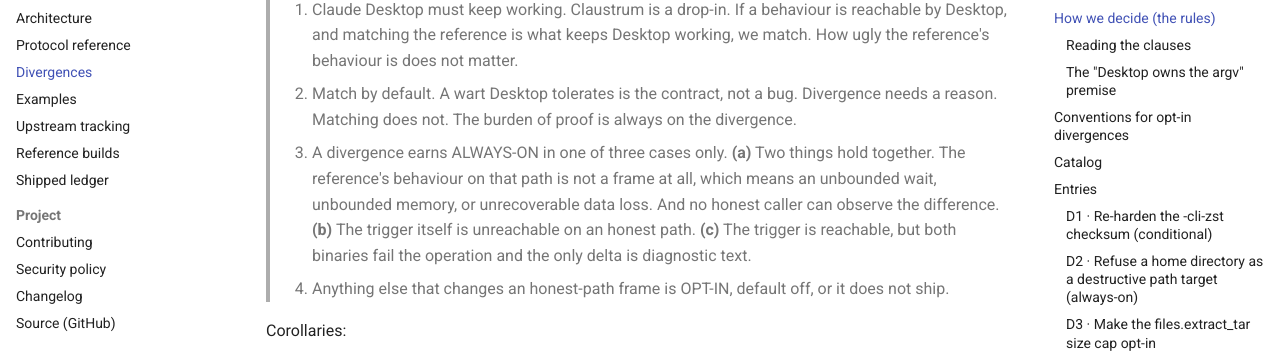
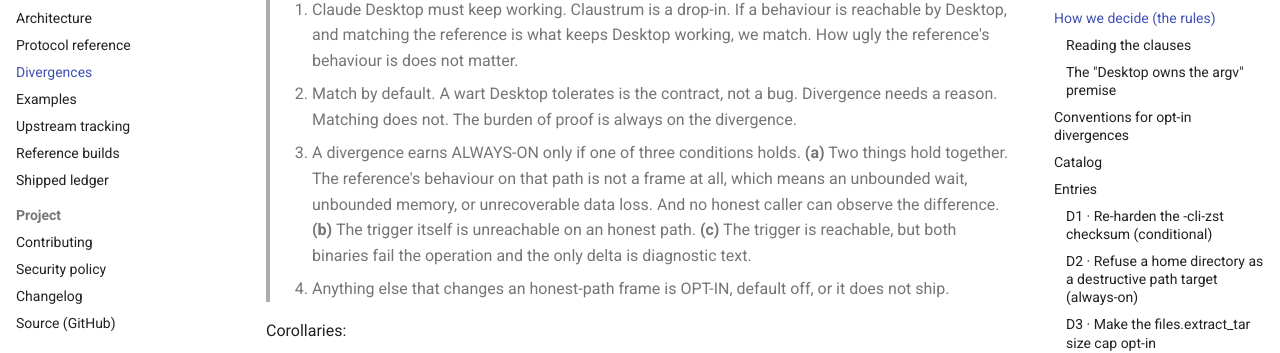
Before and after one commit to schubydoo/claustrum, an MkDocs documentation site: the page built from docs/DIVERGENCES.md, in a window 1280 px wide and 900 px high, scrolled down 696 px. Shown: the part 117-470 px from the top of the window. Built offline with MkDocs 1.6.1 and Material for MkDocs 9.7.7, drawn with Linux system fonts in a browser that asks for light colours; comment, search, counter and statistics services are not loaded.

Commit message:
docs: keep "only if" in rule 3
The connective in the governing rule stays as written; the linter's
trailing-condition hit on a descriptive rule is accepted.

Co-Authored-By: Claude Fable 5.1 <noreply@anthropic.com>

```diff
--- a/docs/DIVERGENCES.md
+++ b/docs/DIVERGENCES.md
@@ -38,7 +38,7 @@ The standard, in priority order:
 > 2. Match by default. A wart Desktop tolerates is the contract, not a bug.
 >    Divergence needs a reason. Matching does not. The burden of proof is always
 >    on the divergence.
-> 3. A divergence earns ALWAYS-ON in one of three cases only.
+> 3. A divergence earns ALWAYS-ON only if one of three conditions holds.
 >    **(a)** Two things hold together. The reference's behaviour on that path
 >    is not a frame at all, which means an unbounded wait, unbounded memory,
 >    or unrecoverable data loss. And no honest caller can observe the
```
